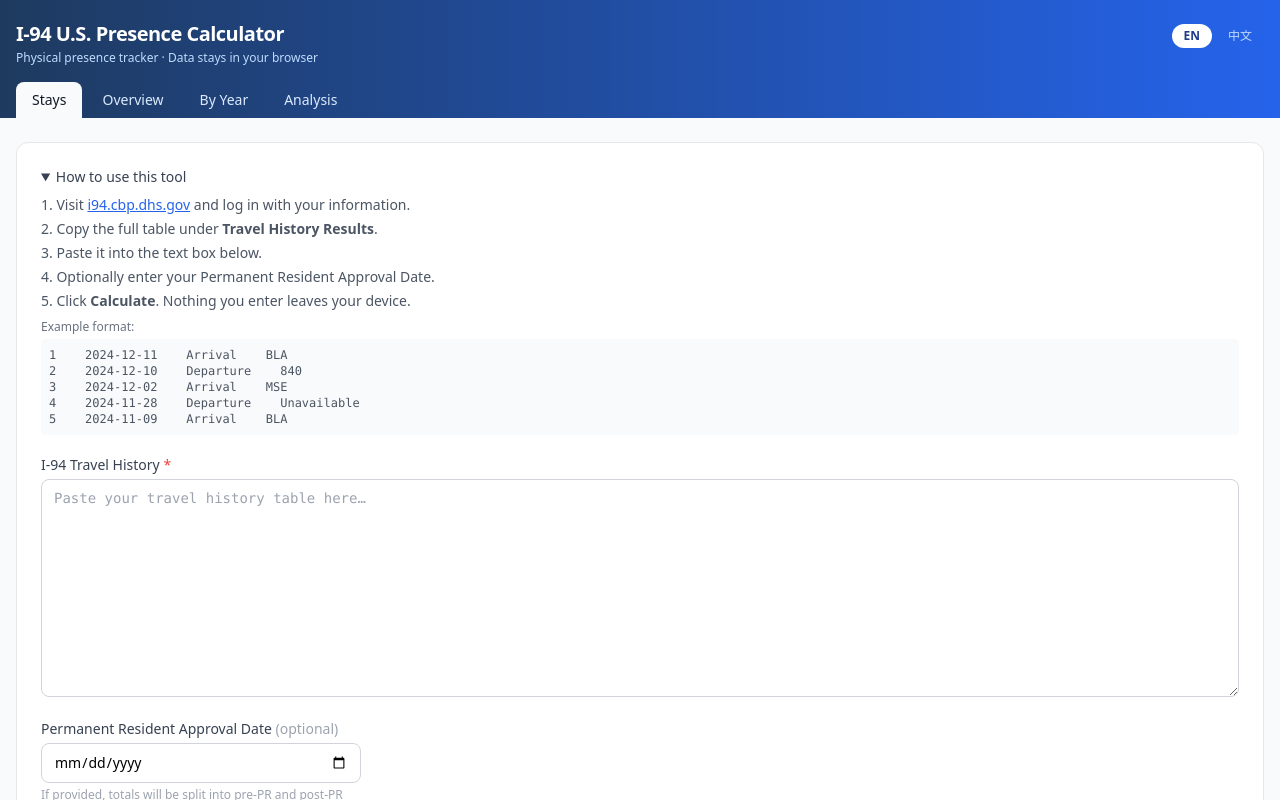
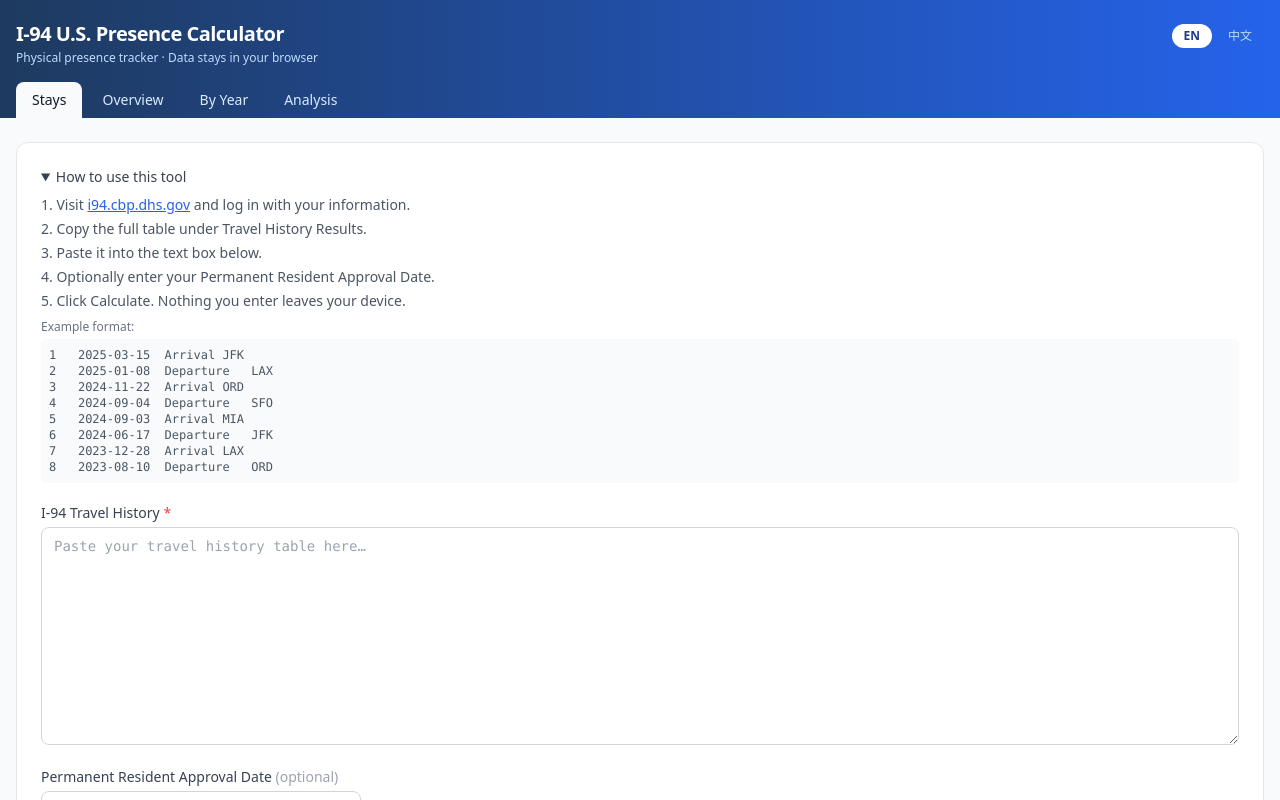
Before and after one commit to JefferyZhang2019/I94Calculator, a React (Vite) app: page / in a window 1280 px wide. Shown: the top 800 px of the page. Built offline with nearby package versions, Linux system fonts and the light colour scheme.

Commit message:
feat: update InputPanel with new example data and bilingual support

```diff
--- a/src/components/InputPanel.jsx
+++ b/src/components/InputPanel.jsx
@@ -1,20 +1,25 @@
 import { useState } from 'react'
+import { useLang } from '../i18n/LangContext'
 
-const EXAMPLE = `1    2024-12-11    Arrival    BLA
-2    2024-12-10    Departure    840
-3    2024-12-02    Arrival    MSE
-4    2024-11-28    Departure    Unavailable
-5    2024-11-09    Arrival    BLA`
+const EXAMPLE = `1\t2025-03-15\tArrival\tJFK
+2\t2025-01-08\tDeparture\tLAX
+3\t2024-11-22\tArrival\tORD
+4\t2024-09-04\tDeparture\tSFO
+5\t2024-09-03\tArrival\tMIA
+6\t2024-06-17\tDeparture\tJFK
+7\t2023-12-28\tArrival\tLAX
+8\t2023-08-10\tDeparture\tORD`
 
 export default function InputPanel({ onCalculate }) {
+  const { t } = useLang()
   const [rawText, setRawText] = useState('')
-  const [prDate, setPrDate] = useState('')
-  const [error, setError] = useState('')
+  const [prDate, setPrDate]   = useState('')
+  const [error, setError]     = useState('')
 
   function handleSubmit(e) {
     e.preventDefault()
     if (!rawText.trim()) {
-      setError('Please paste your I-94 travel history before calculating.')
+      setError(t('errorEmpty'))
       return
     }
     setError('')
@@ -24,33 +29,33 @@ export default function InputPanel({ onCalculate }) {
   return (
     <div className="bg-white rounded-xl border border-gray-200 p-6 space-y-5">
       <details className="text-sm text-gray-600" open>
-        <summary className="cursor-pointer font-medium text-gray-700 mb-2">How to use this tool</summary>
+        <summary className="cursor-pointer font-medium text-gray-700 mb-2">{t('howToUse')}</summary>
         <ol className="list-decimal list-inside space-y-1 mt-2">
           <li>
-            Visit{' '}
-            <a href="https://i94.cbp.dhs.gov/search/history-search" target="_blank" rel="noreferrer" className="text-blue-600 underline">
-              i94.cbp.dhs.gov
-            </a>{' '}
-            and log in with your information.
+            {t('howToStep1').split('i94.cbp.dhs.gov').map((part, i) =>
+              i === 0
+                ? <span key={i}>{part}<a href="https://i94.cbp.dhs.gov/search/history-search" target="_blank" rel="noreferrer" className="text-blue-600 underline">i94.cbp.dhs.gov</a></span>
+                : <span key={i}>{part}</span>
+            )}
           </li>
-          <li>Copy the full table under <strong>Travel History Results</strong>.</li>
-          <li>Paste it into the text box below.</li>
-          <li>Optionally enter your Permanent Resident Approval Date.</li>
-          <li>Click <strong>Calculate</strong>. Nothing you enter leaves your device.</li>
+          <li>{t('howToStep2')}</li>
+          <li>{t('howToStep3')}</li>
+          <li>{t('howToStep4')}</li>
+          <li>{t('howToStep5')}</li>
         </ol>
-        <p className="mt-2 text-xs text-gray-500">Example format:</p>
+        <p className="mt-2 text-xs text-gray-500">{t('exampleFormat')}</p>
         <pre className="bg-gray-50 rounded p-2 text-xs mt-1 overflow-auto">{EXAMPLE}</pre>
       </details>
 
       <form onSubmit={handleSubmit} className="space-y-4">
         <div>
           <label className="block text-sm font-medium text-gray-700 mb-1">
-            I-94 Travel History <span className="text-red-500">*</span>
+            {t('inputLabel')} <span className="text-red-500">*</span>
           </label>
           <textarea
             rows={10}
             className="w-full rounded-lg border border-gray-300 px-3 py-2 text-sm font-mono focus:outline-none focus:ring-2 focus:ring-blue-500"
-            placeholder="Paste your travel history table here…"
+            placeholder={t('inputPlaceholder')}
             value={rawText}
             onChange={e => setRawText(e.target.value)}
           />
@@ -59,8 +64,8 @@ export default function InputPanel({ onCalculate }) {
 
         <div className="max-w-xs">
           <label className="block text-sm font-medium text-gray-700 mb-1">
-            Permanent Resident Approval Date{' '}
-            <span className="text-gray-400 font-normal">(optional)</span>
+            {t('prDateLabel')}{' '}
+            <span className="text-gray-400 font-normal">{t('prDateOptional')}</span>
           </label>
           <input
             type="date"
@@ -68,16 +73,14 @@ export default function InputPanel({ onCalculate }) {
             value={prDate}
             onChange={e => setPrDate(e.target.value)}
           />
-          <p className="text-xs text-gray-400 mt-1">
-            If provided, totals will be split into pre-PR and post-PR periods.
-          </p>
+          <p className="text-xs text-gray-400 mt-1">{t('prDateHint')}</p>
         </div>
 
         <button
           type="submit"
           className="bg-blue-600 hover:bg-blue-700 text-white font-semibold px-6 py-2.5 rounded-lg text-sm transition-colors"
         >
-          Calculate
+          {t('calculateBtn')}
         </button>
       </form>
     </div>
```
